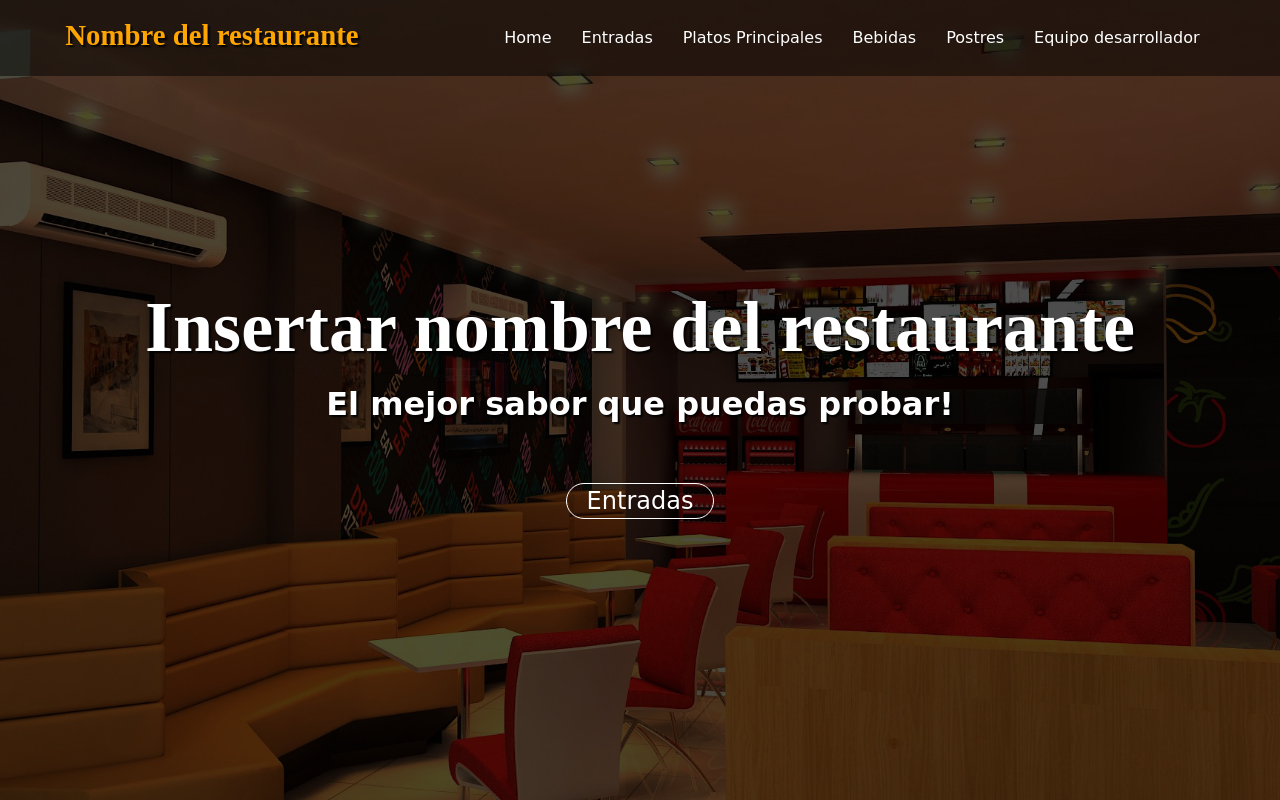
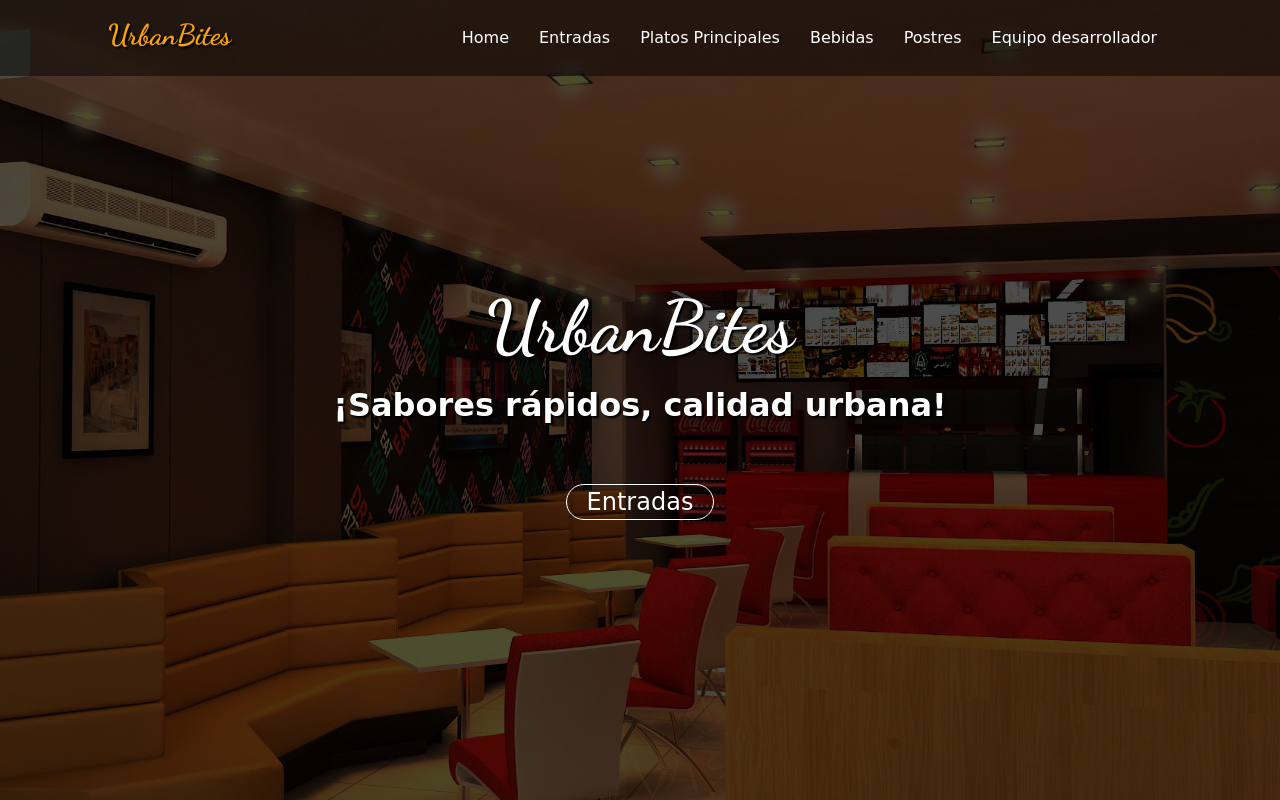
Before and after one commit to Camilo-Ota/Proyecto-Desarrollo-web, a plain HTML site: page index.html in a window 1280 px wide. Drawn offline with Linux system fonts and the light colour scheme; a web font is replaced by a local one.

Commit message:
Actualización fuente de letra
fuente, tamaño, eslogan y nombre del restaurante.

```diff
--- a/estilo.css
+++ b/estilo.css
@@ -2,7 +2,6 @@
     margin: 0;
     padding: 0;
 }
-/* Esta version snciona  */
 html{
     font-size: 100%;
     scroll-behavior: smooth;
--- a/index.html
+++ b/index.html
@@ -12,21 +12,27 @@
     <link
         href="https://fonts.googleapis.com/css2?family=Dosis:wght@200..800&family=Edu+VIC+WA+NT+Beginner:wght@400..700&display=swap"
         rel="stylesheet">
+
+    <link rel="preconnect" href="https://fonts.googleapis.com">
+    <link rel="preconnect" href="https://fonts.gstatic.com" crossorigin>
+    <link href="https://fonts.googleapis.com/css2?family=Dancing+Script:wght@400..700&display=swap" rel="stylesheet">
+
+
     <title>Restaurante</title>
 
 <body>
     <!-- Pagina de inicio-->
     <div id="inicio">
         <div id="inicio_contenido">
-            <h1>Insertar nombre del restaurante</h1>
-            <h2>El mejor sabor que puedas probar!</h2>
+            <h1>UrbanBites</h1>
+            <h2>¡Sabores rápidos, calidad urbana!</h2>
             <a href="">Entradas</a>
         </div>
     </div>
     <!--Encabezado-->
     <div id="header">
         <nav id="barranavegacion">
-            <h1> Nombre del restaurante</h1>
+            <h1>UrbanBites</h1>
             <ul>
                 <li><a href="#">Home</a></li>
                 <li><a href="#">Entradas</a></li>
@@ -37,7 +43,7 @@
             </ul>
         </nav>
         <div id="barranavegacion_celular">
-              <ul>
+            <ul>
                 <li><a href="#">Home</a></li>
                 <li><a href="#">Entradas</a></li>
                 <li><a href="#">Platos Principales</a></li>
```
